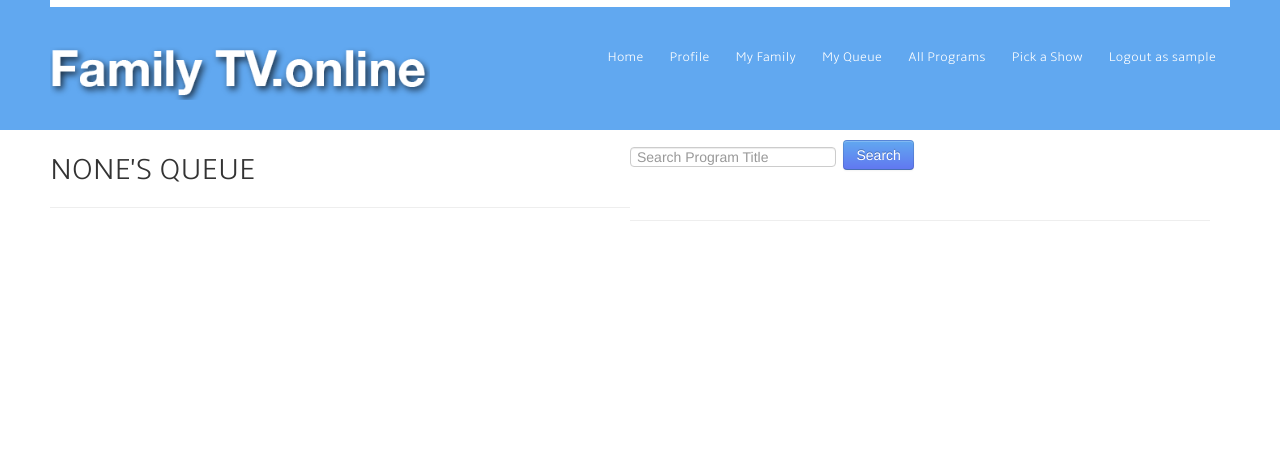
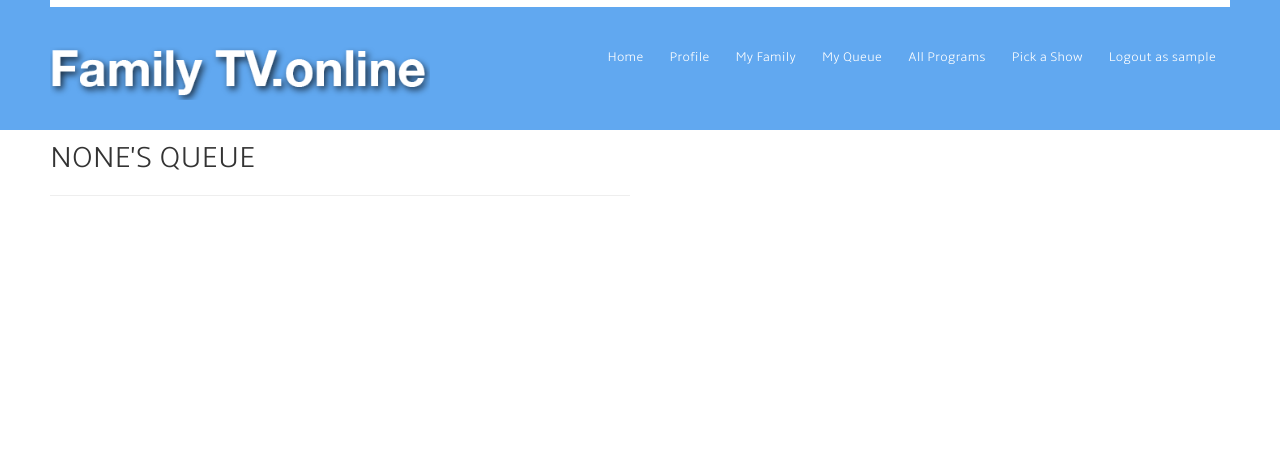
Before and after one commit to emilycharris/final_project, a Django app: page /queue_list/ in a window 1280 px wide. Shown: the top 470 px of the page. Run offline with Django 3.2, Linux system fonts and the light colour scheme; the visitor is signed in with stand-in values (Sample User, id 1); data that the repository does not hold is empty; parts of the project's set-up code (start-up, migrations or seed data) failed here and were passed over; some libraries are stand-ins or nearby versions.

Commit message:
minor tweaks

```diff
--- a/main/views.py
+++ b/main/views.py
@@ -154,15 +154,15 @@ class QueueListView(ListView):
     model = QueueProgram
     paginate_by = 16
 
-    def get_queryset(self, **kwargs):
-        programs = QueueProgram.objects.all()
-        queue = self.request.user.queue.id
-        search = self.request.GET.get('search')
-        if search:
-            search_name = search.replace("+", " ").lower()
-            return QueueProgram.objects.filter(queue=self.request.user.queue.id).filter(program__icontains=search_name)
-        else:
-            return QueueProgram.objects.filter(queue=self.request.user.queue.id)
+    # def get_queryset(self, **kwargs):
+    #     programs = QueueProgram.objects.all()
+    #     queue = self.request.user.queue.id
+    #     search = self.request.GET.get('search')
+    #     if search:
+    #         search_name = search.replace("+", " ").lower()
+    #         return QueueProgram.objects.filter(queue=self.request.user.queue.id).filter(program__icontains=search_name)
+    #     else:
+    #         return QueueProgram.objects.filter(queue=self.request.user.queue.id)
 
 class ChildQueueListView(ListView):
     model = QueueProgram
--- a/templates/main/queueprogram_list.html
+++ b/templates/main/queueprogram_list.html
@@ -11,15 +11,7 @@
         <tbody>
           <tr>
             <td class="span6"><h2>{{user.profile.display_name}}'s Queue</h2></td>
-            <td class='span6'><h2><label for="search_box" class="control-label"></label>
-                       <form action="{% url 'queue_list_view' %}" method="get">
-                           <div class="input-group">
-                               <input id="search_box" type="text" class="form-control" name="search" placeholder='Search Program Title'>
-                               <span class="input-group-btn">
-                                   <input id="search_button" type="submit" class="btn btn-primary" value="Search">
-                               </span>
-                           </div>
-                       </form></h2></td>
+
           </tr>
         </tbody>
       </table>
```
Also changed, not shown: requirements.txt (+6 -6 lines), templates/main/familyqueue_form.html (+13 -0 lines), templates/main/familyqueue_list.html (+7 -6 lines).
